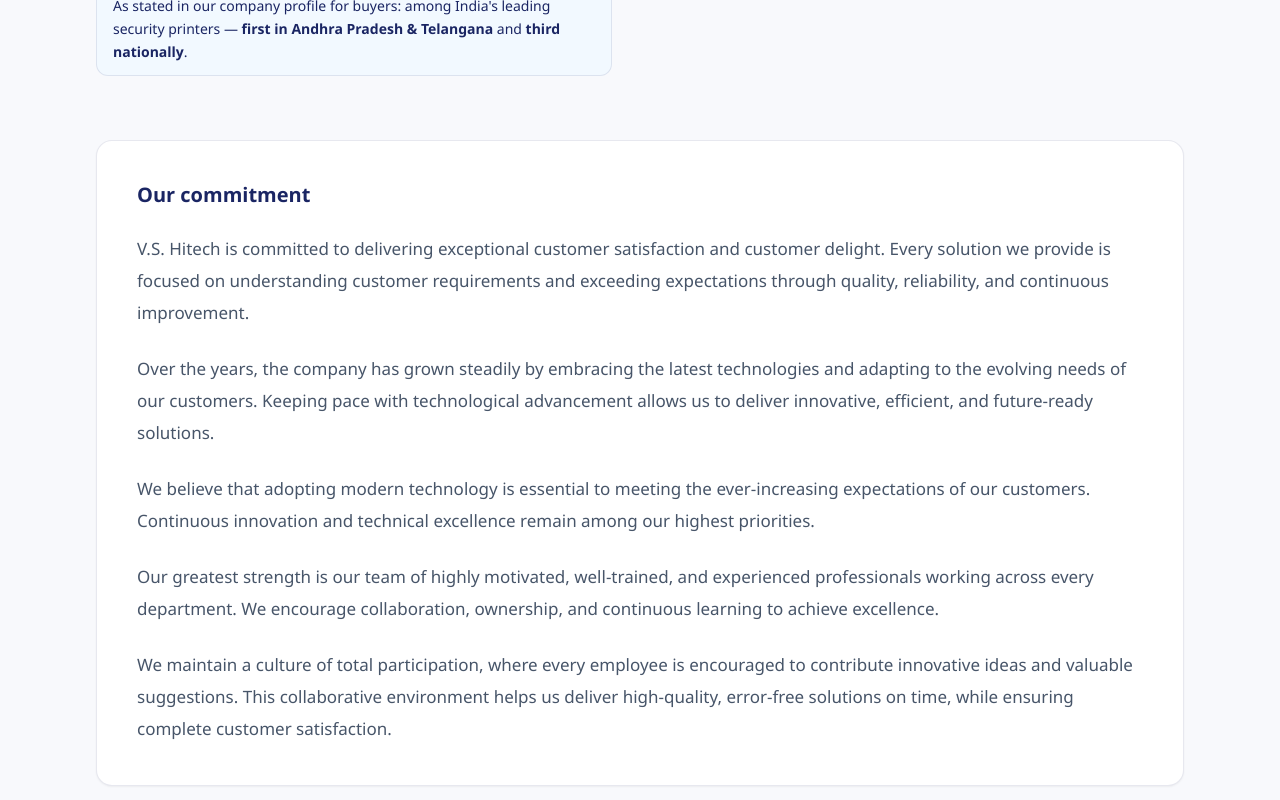
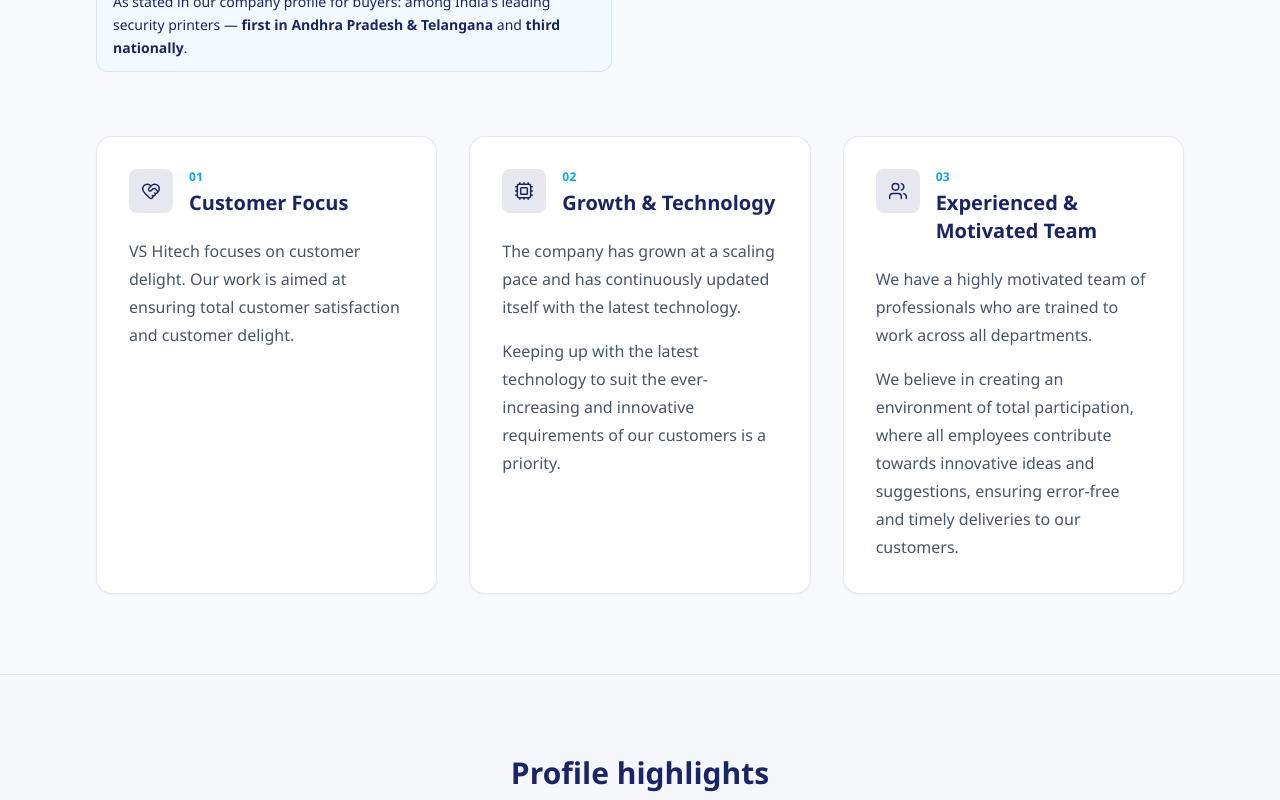
Before and after one commit to static-websites-recurssion/vs-high-tech-static, a Next.js app: page /about in a window 1280 px wide. Shown: the part 1300-2100 px from the top of the page. Built offline with nearby package versions, Linux system fonts and the light colour scheme.

Commit message:
latest changes

```diff
--- a/src/app/about/page.tsx
+++ b/src/app/about/page.tsx
@@ -76,12 +76,30 @@
   },
 ] as const;
 
-const aboutParagraphs = [
-  "V.S. Hitech is committed to delivering exceptional customer satisfaction and customer delight. Every solution we provide is focused on understanding customer requirements and exceeding expectations through quality, reliability, and continuous improvement.",
-  "Over the years, the company has grown steadily by embracing the latest technologies and adapting to the evolving needs of our customers. Keeping pace with technological advancement allows us to deliver innovative, efficient, and future-ready solutions.",
-  "We believe that adopting modern technology is essential to meeting the ever-increasing expectations of our customers. Continuous innovation and technical excellence remain among our highest priorities.",
-  "Our greatest strength is our team of highly motivated, well-trained, and experienced professionals working across every department. We encourage collaboration, ownership, and continuous learning to achieve excellence.",
-  "We maintain a culture of total participation, where every employee is encouraged to contribute innovative ideas and valuable suggestions. This collaborative environment helps us deliver high-quality, error-free solutions on time, while ensuring complete customer satisfaction.",
+const aboutPillars = [
+  {
+    title: "Customer Focus",
+    icon: HeartHandshake,
+    paragraphs: [
+      "VS Hitech focuses on customer delight. Our work is aimed at ensuring total customer satisfaction and customer delight.",
+    ],
+  },
+  {
+    title: "Growth & Technology",
+    icon: Cpu,
+    paragraphs: [
+      "The company has grown at a scaling pace and has continuously updated itself with the latest technology.",
+      "Keeping up with the latest technology to suit the ever-increasing and innovative requirements of our customers is a priority.",
+    ],
+  },
+  {
+    title: "Experienced & Motivated Team",
+    icon: Users,
+    paragraphs: [
+      "We have a highly motivated team of professionals who are trained to work across all departments.",
+      "We believe in creating an environment of total participation, where all employees contribute towards innovative ideas and suggestions, ensuring error-free and timely deliveries to our customers.",
+    ],
+  },
 ] as const;
 
 const securityPractices = [
@@ -134,9 +152,7 @@
             <ShieldCheck className="h-6 w-6" strokeWidth={1.75} aria-hidden />
           </span>
           <p className="text-sm font-semibold leading-relaxed text-primary sm:text-base">
-            All our operations are certified under four ISO standards —
-            quality, information security, environment, and IT service
-            management.
+            All our operations are certified with ISO 9001/27001.
           </p>
         </div>
 
@@ -247,21 +263,38 @@
           </div>
         </div>
 
-        {/* Our approach — company statement */}
-        <div className="mt-12 rounded-2xl border border-primary/10 bg-white p-6 shadow-sm sm:p-8 lg:mt-16 lg:p-10">
-          <h3 className="text-lg font-semibold text-primary sm:text-xl">
-            Our commitment
+        {/* About pillars — customer, technology, team */}
+        <div className="mt-12 grid grid-cols-1 gap-6 sm:gap-8 md:grid-cols-3 lg:mt-16">
+          {aboutPillars.map(({ title, icon: Icon, paragraphs }, index) => (
+            <article
+              key={title}
+              className="flex flex-col rounded-2xl border border-primary/10 bg-white p-6 shadow-sm sm:p-8"
+            >
+              <div className="flex items-start gap-4">
+                <span className="flex h-11 w-11 shrink-0 items-center justify-center rounded-lg bg-primary/10 text-primary">
+                  <Icon className="h-5 w-5" strokeWidth={1.75} aria-hidden />
+                </span>
+                <div className="min-w-0">
+                  <p className="text-xs font-semibold uppercase tracking-wide text-accent">
+                    {String(index + 1).padStart(2, "0")}
+                  </p>
+                  <h3 className="mt-1 text-lg font-semibold text-primary sm:text-xl">
+                    {title}
                   </h3>
-          <div className="mt-6 space-y-6">
-            {aboutParagraphs.map((paragraph) => (
+                </div>
+              </div>
+              <div className="mt-5 space-y-4">
+                {paragraphs.map((paragraph) => (
                   <p
                     key={paragraph}
-                className="text-base leading-relaxed text-muted-foreground sm:text-[1.0625rem] sm:leading-8"
+                    className="text-sm leading-relaxed text-muted-foreground sm:text-base sm:leading-7"
                   >
                     {paragraph}
                   </p>
                 ))}
               </div>
+            </article>
+          ))}
         </div>
       </section>
 
```
Lines whose indentation alone changed are shown as unchanged.
